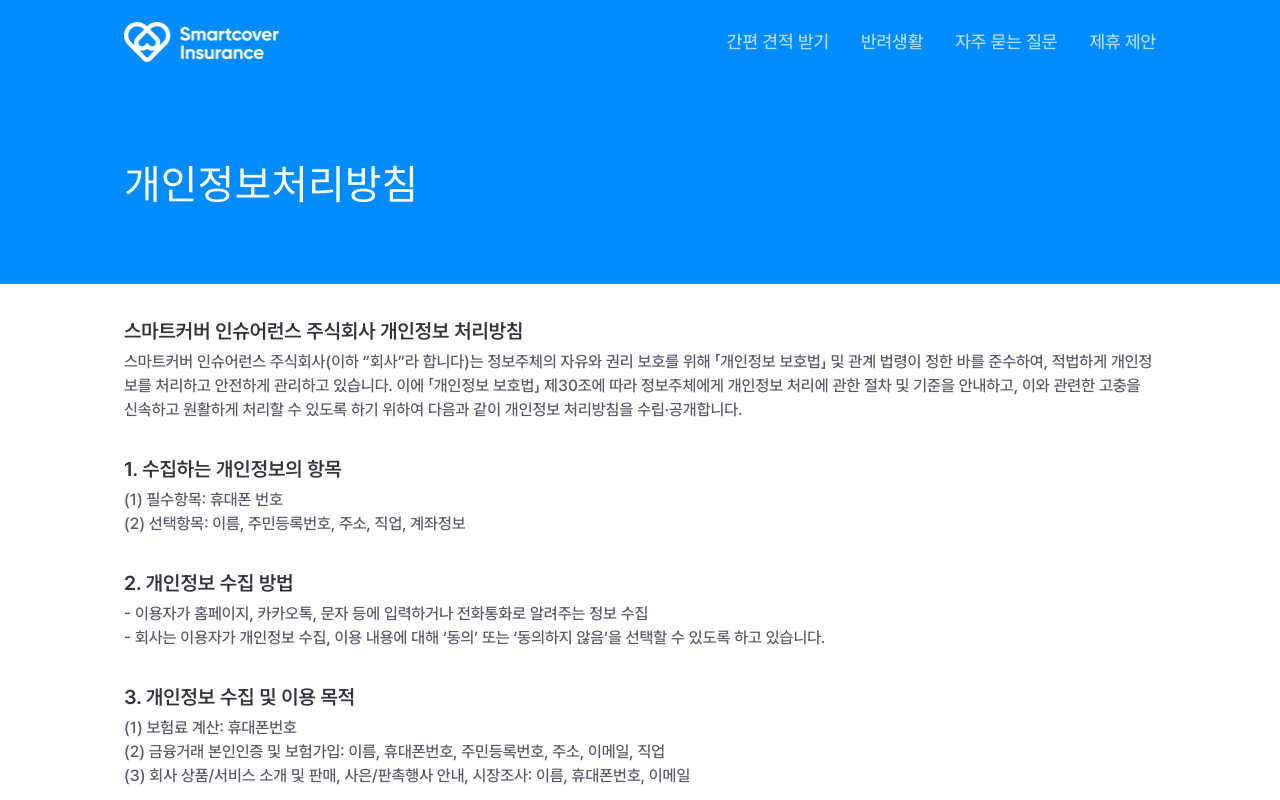
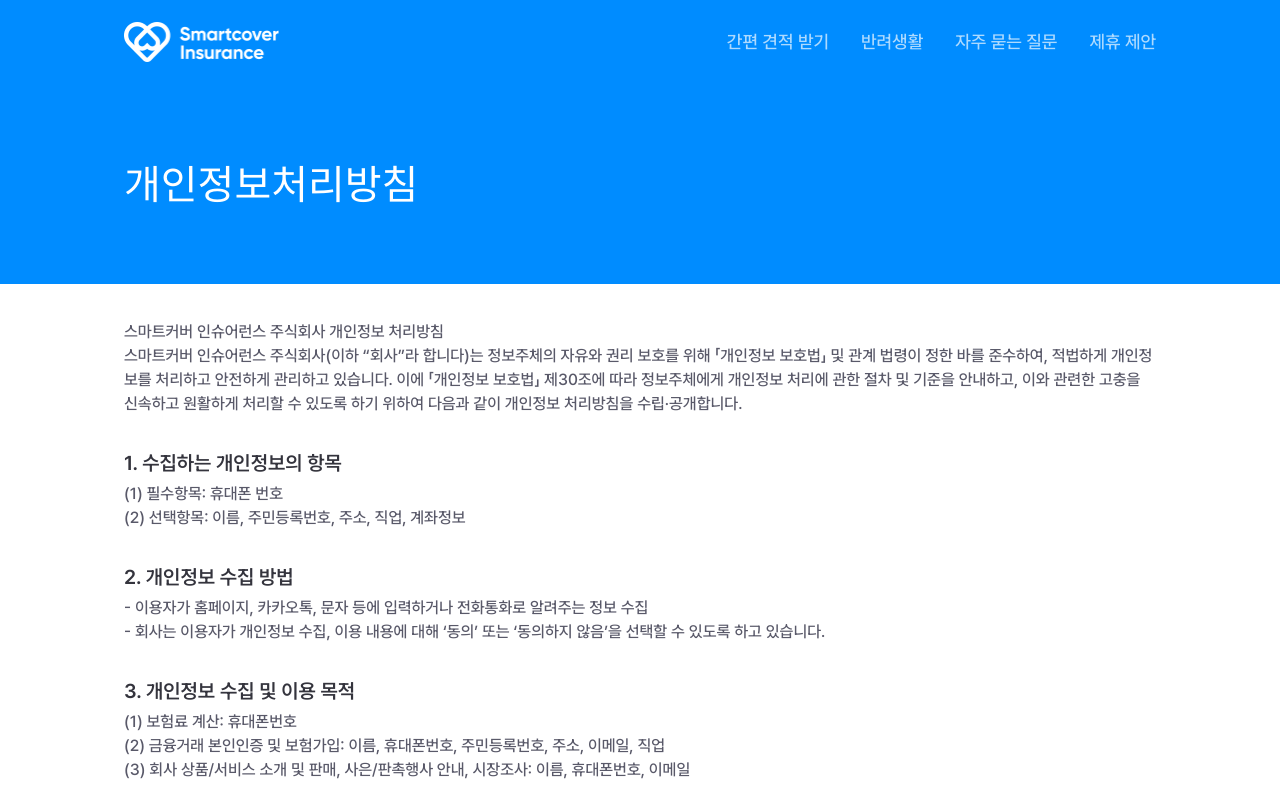
Before and after one commit to FITPET-A/FITPET_FE, a Next.js app: page /privacy in a window 1280 px wide. Shown: the top 800 px of the page. Built offline with nearby package versions, Linux system fonts and the light colour scheme; a web font is replaced by a local one.

Commit message:
style: 추가 수정

```diff
--- a/app/privacy/page.tsx
+++ b/app/privacy/page.tsx
@@ -6,16 +6,14 @@
   return (
     <div className="mt-8 flex flex-col gap-8 text-md font-medium text-grayscale-80">
       <section>
-        <h2 className="text-xl font-semibold text-grayscale-100">
+        <p className="mt-1">
           스마트커버 인슈어런스 주식회사 개인정보 처리방침
-        </h2>
-        <p className="mt-1">
-          스마트커버 인슈어런스 주식회사(이하 “회사”라 합니다)는 정보주체의
-          자유와 권리 보호를 위해 「개인정보 보호법」 및 관계 법령이 정한 바를
-          준수하여, 적법하게 개인정보를 처리하고 안전하게 관리하고 있습니다.
-          이에 「개인정보 보호법」 제30조에 따라 정보주체에게 개인정보 처리에
-          관한 절차 및 기준을 안내하고, 이와 관련한 고충을 신속하고 원활하게
-          처리할 수 있도록 하기 위하여 다음과 같이 개인정보 처리방침을
+          <br /> 스마트커버 인슈어런스 주식회사(이하 “회사”라 합니다)는
+          정보주체의 자유와 권리 보호를 위해 「개인정보 보호법」 및 관계 법령이
+          정한 바를 준수하여, 적법하게 개인정보를 처리하고 안전하게 관리하고
+          있습니다. 이에 「개인정보 보호법」 제30조에 따라 정보주체에게 개인정보
+          처리에 관한 절차 및 기준을 안내하고, 이와 관련한 고충을 신속하고
+          원활하게 처리할 수 있도록 하기 위하여 다음과 같이 개인정보 처리방침을
           수립·공개합니다.
         </p>
       </section>
@@ -292,15 +290,15 @@
                 이를 제공함으로써 개인 정보가 침해되는 것을 방지하고 있습니다.
               </p>
               <p>
-                회사는 암호알고리즘을 이용하여 네트워크 상의 개인정보를 안전하게
-                전송할 수 있는 보안장치(SSL)를 채택하고 있습니다.
+                • 회사는 암호알고리즘을 이용하여 네트워크 상의 개인정보를
+                안전하게 전송할 수 있는 보안장치(SSL)를 채택하고 있습니다.
               </p>
               <p>
-                해킹 등 외부침입에 대비하여 각 서버마다 침입차단시스템 및 취약점
-                분석 시스템 등을 이용하여 보안에 만전을 기하고 있습니다.
+                • 해킹 등 외부침입에 대비하여 각 서버마다 침입차단시스템 및
+                취약점 분석 시스템 등을 이용하여 보안에 만전을 기하고 있습니다.
               </p>
               <p>
-                개인정보와 일반 데이터를 혼합하여 보관하지 않고 별도의 서버를
+                • 개인정보와 일반 데이터를 혼합하여 보관하지 않고 별도의 서버를
                 통해 분리하여 보관하고 있습니다.
               </p>
             </div>
@@ -344,9 +342,9 @@
               제공할 수 있으며, 이 경우 회사는 제3자의 사이트, 자료, 제품 및
               서비스에 대한 아무런 통제권이 없으므로 그로부터 제공받는 제품 및
               서비스나 자료의 유용성에 대해 책임질 수 없으며 보증할 수 없습니다.
-              회사가 포함하고 있는 링크를 클릭하여 타 사이트의 페이지로 옮겨갈
-              경우 해당 사이트의 개인정보보호정책은 회사와 무관하므로 새로
-              방문한 사이트의 정책을 검토해 보시기 바랍니다.
+              회사가 포함하고 있는 링크를 클릭(click)하여 타 사이트(site)의
+              페이지로 옮겨갈 경우 해당 사이트의 개인정보보호정책은 회사와
+              무관하므로 새로 방문한 사이트의 정책을 검토해 보시기 바랍니다.
             </p>
           </div>
 
@@ -404,7 +402,7 @@
             <p>
               ④ 팩스•휴대폰 문자전송 등 전자우편이외의 문자전송을 통해
               영리목적의 광고성 정보를 전송하는 경우에는 전송내용 처음에
-              &quot;(광고) &quot;문구를 표기하고 전송내용 중에 전송자의 연락처를
+              &quot;(광고)&quot;문구를 표기하고 전송내용 중에 전송자의 연락처를
               명시하도록 조치합니다.
             </p>
           </div>
```
